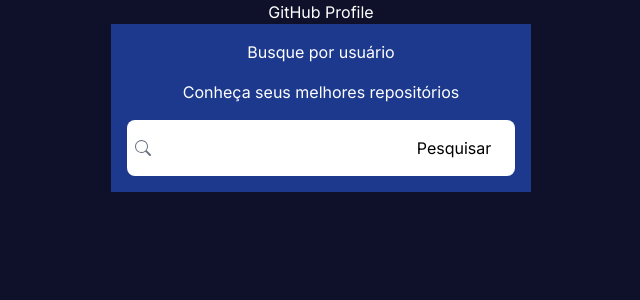
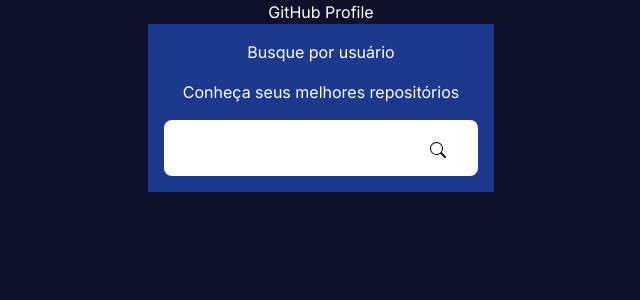
Before and after one commit to Guimunizzs/profilegithubts, a React (Vite) app: page / in a window 1280 px wide. Shown: the top 300 px of the page, without its empty margins (319-959 px from the left). Built offline with nearby package versions, Linux system fonts and the light colour scheme.

Commit message:
feat: add function loadUser

```diff
--- a/src/components/Search.tsx
+++ b/src/components/Search.tsx
@@ -1,19 +1,29 @@
 import { BsSearch } from "react-icons/bs";
+import { useState } from "react";
 
-const Search = () => {
+type SearchProps = {
+  loadUser: (username: string) => Promise<void>;
+};
+
+const Search = ({ loadUser }: SearchProps) => {
+  const [username, setUsername] = useState("");
   return (
     <div className=" bg-blue-900 flex flex-col items-center justify-center gap-4 p-4">
       <h2 className="">Busque por usuário</h2>
       <p className="">Conheça seus melhores repositórios</p>
       <div className="flex items-center gap-2 bg-white p-2 rounded-lg">
-        <BsSearch className="text-gray-500" />
         <input
           type="text"
           placeholder="Digite seu nome de usuário"
           className=""
+          onChange={(e) => setUsername(e.target.value)}
+          value={username}
         />
-        <button className="px-4 py-2 rouded rouded text-black">
-          Pesquisar
+        <button
+          className="px-4 py-2 rouded rouded text-black"
+          onClick={() => loadUser(username)}
+        >
+          <BsSearch className="inline-block mr-2" />
         </button>
       </div>
     </div>
--- a/src/routes/Home.tsx
+++ b/src/routes/Home.tsx
@@ -1,9 +1,33 @@
 import Search from "../components/Search";
+import { useState } from "react";
+import { type UserProps } from "../types/user";
 
 const Home = () => {
+  const [user, setUser] = useState<UserProps | null>(null);
+
+  const loadUser = async (username: string) => {
+    const res = await fetch(`https://api.github.com/users/${username}`);
+
+    const data = await res.json();
+
+    console.log(data);
+
+    const { avatar_url, login, location, followers, following } = data;
+
+    const userData: UserProps = {
+      avatar_url,
+      login,
+      location,
+      followers,
+      following,
+    };
+
+    setUser(userData);
+  };
+
   return (
     <div>
-      <Search />
+      <Search loadUser={loadUser} />
     </div>
   );
 };
--- /dev/null
+++ b/src/types/user.ts
@@ -0,0 +1,7 @@
+export type UserProps = {
+  avatar_url: string;
+  login: string;
+  location: string;
+  followers: number;
+  following: number;
+};
```
